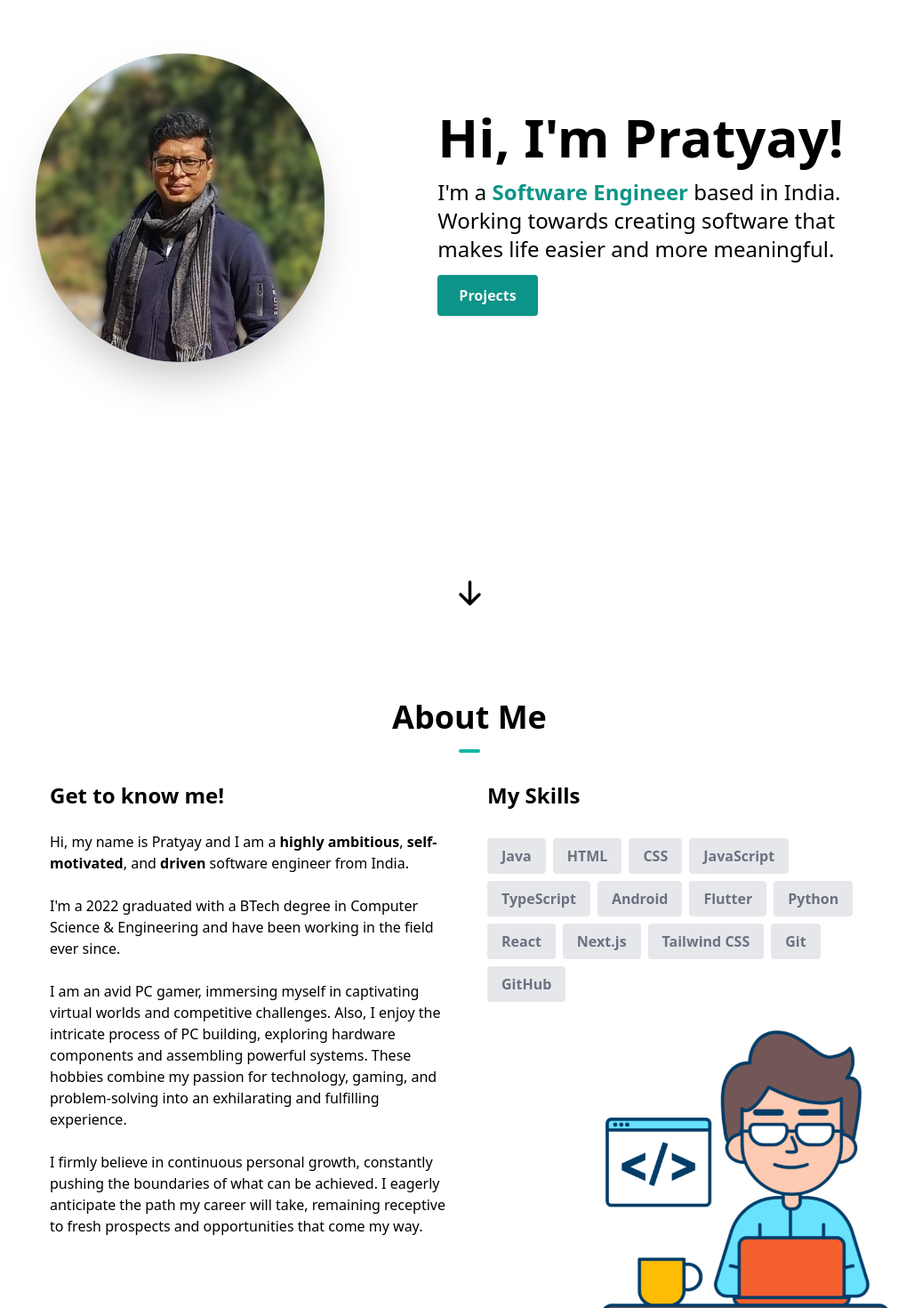
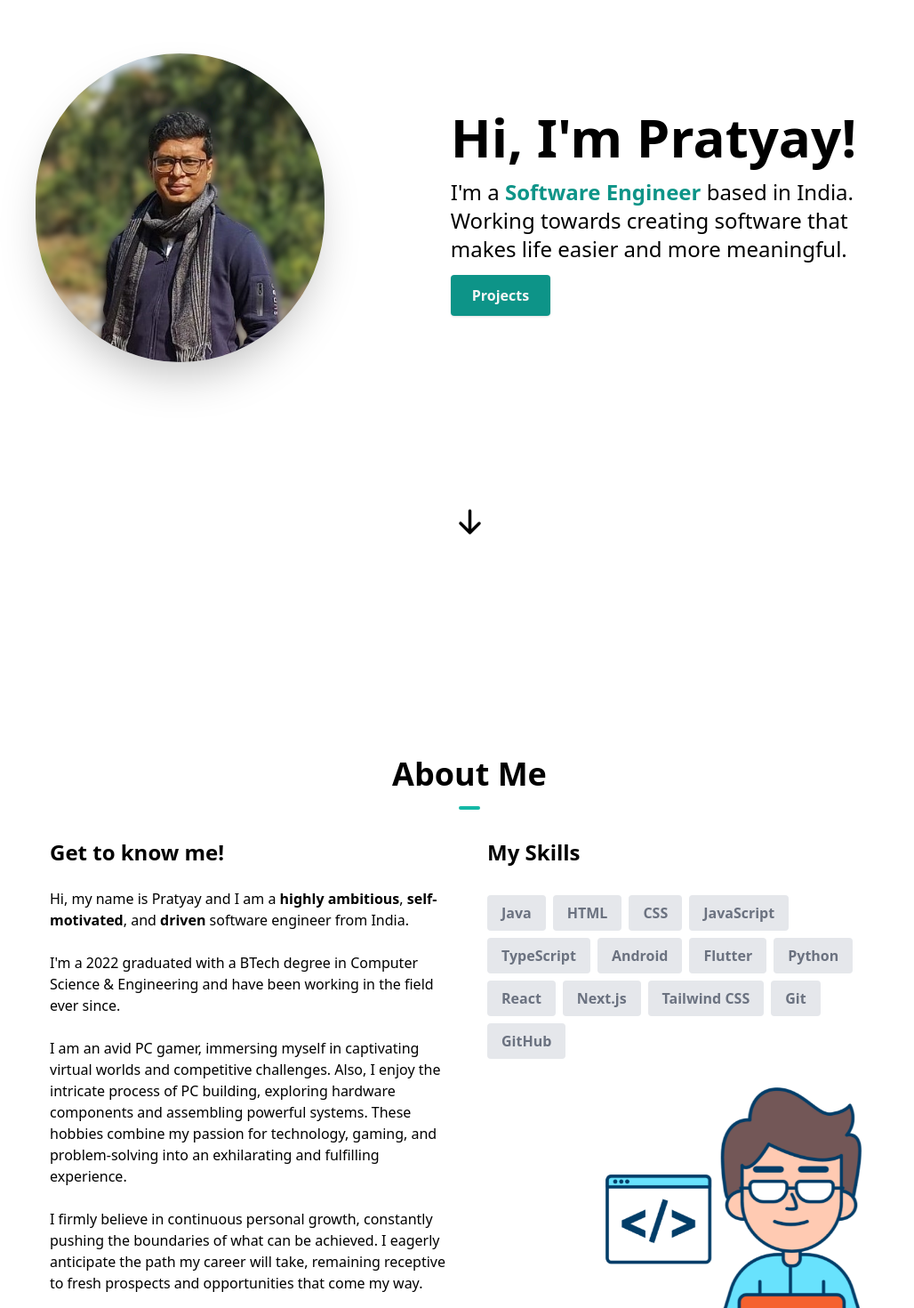
Before and after one commit to Kyoshiin/Portfolio, a Next.js app: page / in a window 1280 px wide. Shown: the part 180-1650 px from the top of the page at 89% size, without its empty margins (112-1140 px from the left). Built offline with nearby package versions, Linux system fonts and the light colour scheme.

Commit message:
UI changes

```diff
--- a/src/app/components/AboutSection.tsx
+++ b/src/app/components/AboutSection.tsx
@@ -20,7 +20,7 @@ const skills = [
 const AboutSection = () => {
   return (
     <section id="about">
-      <div className="my-12 pb-12 md:pt-16 md:pb-48">
+      <div className="my-12 pb-12 md:pt-16 md:pb-36">
         <h1 className="text-center font-bold text-4xl">
           About Me
           <hr className="w-6 h-1 mx-auto my-4 bg-teal-500 border-0 rounded"></hr>
--- a/src/app/components/HeroSection.tsx
+++ b/src/app/components/HeroSection.tsx
@@ -7,9 +7,10 @@ import { HiArrowDown } from "react-icons/hi";
 const HeroSection = () => {
   return (
     <section id="home">
+      <div className="md:pb-36">
         <div
           className="flex flex-col text-center items-center justify-center animate-fadeIn animation-delay-2
-      my-10 py-16 sm:py-32 md:py-48 md:flex-row md:space-x-4 md:text-left"
+      py-16 my-10 sm:py-32 md:pt-48 md:pb-28 md:flex-row md:space-x-4 md:text-left"
         >
           <div className="md:mt-2 md:w-1/2">
             <Image
@@ -21,7 +22,7 @@ const HeroSection = () => {
             />
           </div>
 
-        <div className="md:mt-2 md:w-3/5">
+          <div className="md:mt-2 md:w-3/5 md:p-4">
             <h1 className="text-4xl font-bold mt-6 md:mt-0 md:text-6xl">
               Hi, I&#39;m Pratyay!
             </h1>
@@ -58,6 +59,7 @@ const HeroSection = () => {
             <HiArrowDown size={35} className="animate-bounce" />
           </Link>
         </div>
+      </div>
     </section>
   );
 };
--- a/src/app/components/ProjectSection.tsx
+++ b/src/app/components/ProjectSection.tsx
@@ -26,6 +26,7 @@ const projects = [
 const ProjectsSection = () => {
   return (
     <section id="projects">
+      <div className="my-12 pb-12 md:pt-16 md:pb-36">
         <h1 className="my-10 text-center font-bold text-4xl">
           Projects
           <hr className="w-6 h-1 mx-auto my-4 bg-teal-500 border-0 rounded"></hr>
@@ -49,7 +50,9 @@ const ProjectsSection = () => {
                       </Link>
                     </div>
                     <div className="mt-8 md:w-1/2">
-                    <h1 className="text-4xl font-bold mb-6">{project.name}</h1>
+                      <h1 className="text-4xl font-bold mb-6">
+                        {project.name}
+                      </h1>
                       <p className="text-xl leading-7 mb-4 text-neutral-600 dark:text-neutral-400">
                         {project.description}
                       </p>
@@ -74,6 +77,7 @@ const ProjectsSection = () => {
             );
           })}
         </div>
+      </div>
     </section>
   );
 };
```
Lines whose indentation alone changed are shown as unchanged.
